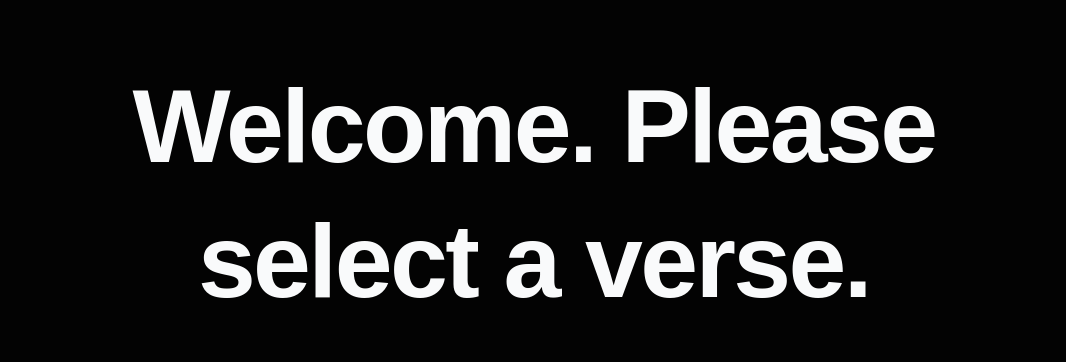
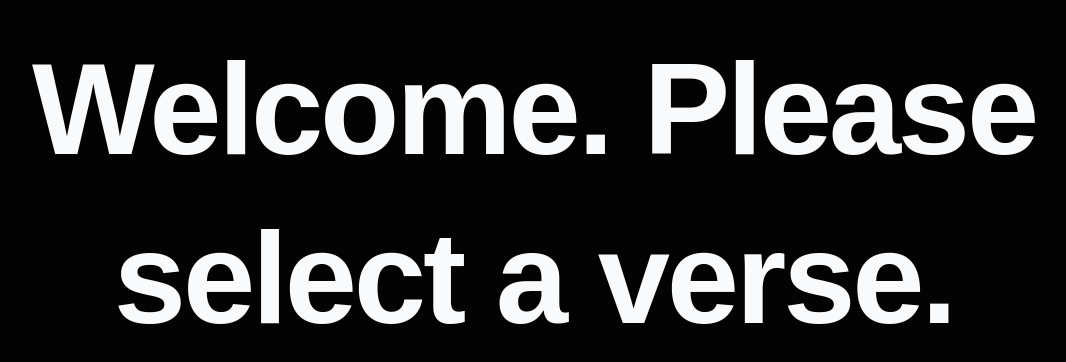
Before and after one commit to MythicPlayer1/BIbleGateway, a Next.js app: page /projector in a window 1280 px wide. Shown: the part 186-548 px from the top of the page, without its empty margins (106-1172 px from the left). Built offline with nearby package versions, Linux system fonts and the light colour scheme.

Commit message:
Implement dynamic auto-scaling text in projector view to prevent scrolling on long verses

```diff
--- a/src/app/projector/page.tsx
+++ b/src/app/projector/page.tsx
@@ -1,17 +1,18 @@
 "use client";
 
-import { useEffect, useState } from "react";
+import { useEffect, useLayoutEffect, useState, useRef } from "react";
 
 export default function ProjectorPage() {
   const [verse, setVerse] = useState({ text: "Welcome. Please select a verse.", reference: "" });
   const [fade, setFade] = useState(false);
+  const textRef = useRef<HTMLParagraphElement>(null);
 
+  // Sync with Control Panel
   useEffect(() => {
     const channel = new BroadcastChannel('bible-projector');
 
     channel.onmessage = (event) => {
       if (event.data.type === 'SET_VERSE') {
-        // Trigger a tiny fade effect
         setFade(true);
         setTimeout(() => {
           setVerse({
@@ -19,7 +20,7 @@ export default function ProjectorPage() {
             reference: event.data.reference
           });
           setFade(false);
-        }, 150); // 150ms fade duration
+        }, 150);
       }
     };
 
@@ -28,12 +29,39 @@ export default function ProjectorPage() {
     };
   }, []);
 
+  // Auto-scale font size to perfectly fit the screen without scrolling
+  useLayoutEffect(() => {
+    if (!textRef.current || fade) return;
+
+    const textEl = textRef.current;
+    let fontSize = 130; // Maximum font size in pixels
+
+    // Reset font size before measuring
+    textEl.style.fontSize = `${fontSize}px`;
+
+    // Maximum height allowed for the text (80% of window height)
+    const maxHeight = window.innerHeight * 0.75;
+
+    // Shrink font size until it fits
+    while (textEl.scrollHeight > maxHeight && fontSize > 30) {
+      fontSize -= 2;
+      textEl.style.fontSize = `${fontSize}px`;
+    }
+
+    // Also ensure it shrinks if the line becomes too wide for some reason
+    // though the CSS padding and max-w usually handle horizontal wrapping
+  }, [verse.text, fade]);
+
   return (
     <div className="min-h-screen bg-[#030303] text-gray-100 flex flex-col justify-center p-12 lg:p-24 overflow-hidden selection:bg-indigo-900 selection:text-white">
       <div
         className={`w-full max-w-[90vw] mx-auto flex flex-col items-center text-center transition-opacity duration-300 ease-in-out ${fade ? 'opacity-0 scale-[0.99]' : 'opacity-100 scale-100'}`}
       >
-        <p className="text-5xl md:text-7xl lg:text-8xl xl:text-[6.5rem] font-bold leading-[1.3] tracking-tight mb-10 text-[#F9FAFB]">
+        <p
+          ref={textRef}
+          className="font-bold leading-[1.3] tracking-tight mb-10 text-[#F9FAFB] w-full"
+          style={{ fontSize: '130px' }} // Initial max size, updated by useLayoutEffect
+        >
           {verse.text}
         </p>
 
```
